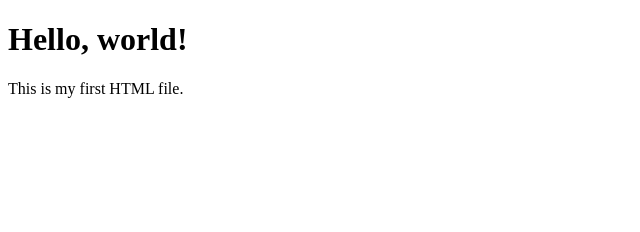
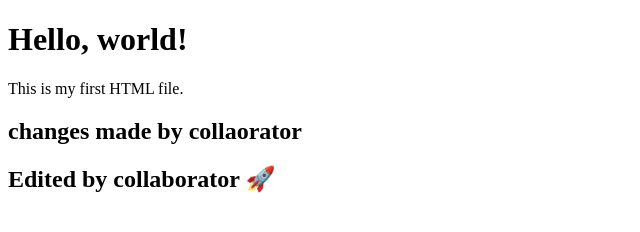
Before and after one commit to DanishTarar/GIT-LAB, a plain HTML site: page index.html in a window 1280 px wide. Shown: the whole page, without its empty margins (0-640 px from the left). Drawn offline with Linux system fonts and the light colour scheme.

Commit message:
Edited index.html from collaborator branch

```diff
--- a/index.html
+++ b/index.html
@@ -6,5 +6,8 @@
 <body>
     <h1>Hello, world!</h1>
     <p>This is my first HTML file.</p>
+    <h2>changes made by collaorator</h2>
+    <h2>Edited by collaborator 🚀</h2>
+
 </body>
 </html>
```
